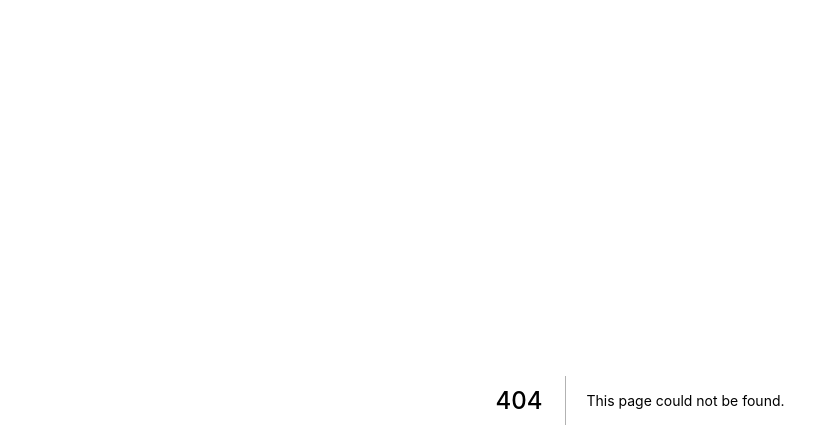
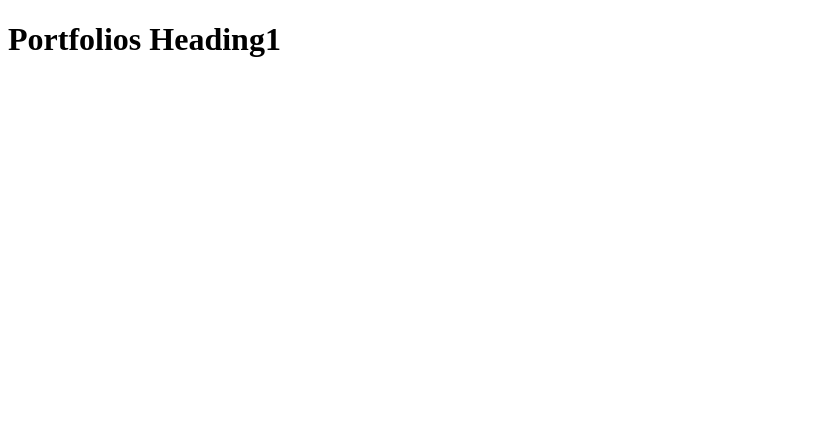
Before and after one commit to jyk524/nextjs-PortfolioV2, a Next.js app: page /portfolios in a window 1280 px wide. Before the commit this address had no page. Shown: the top 448 px of the page, without its empty margins (0-839 px from the left). Built offline with nearby package versions, Linux system fonts and the light colour scheme.

Commit message:
Create : About, Blogs, Cv, Portfolios pages

```diff
--- /dev/null
+++ b/pages/about.js
@@ -0,0 +1,5 @@
+const About = () => {
+  return <h1>About Heading1</h1>;
+};
+
+export default About;
--- /dev/null
+++ b/pages/blogs.js
@@ -0,0 +1,5 @@
+const Blogs = () => {
+  return <h1>Blogs Heading1</h1>;
+};
+
+export default Blogs;
--- /dev/null
+++ b/pages/cv.js
@@ -0,0 +1,5 @@
+const Cv = () => {
+  return <h1>Cv Heading1</h1>;
+};
+
+export default Cv;
--- a/pages/index.js
+++ b/pages/index.js
@@ -1,3 +1,5 @@
-export default function Home() {
+const Home = () => {
   return <h1>Heading 1</h1>;
-}
+};
+
+export default Home;
--- /dev/null
+++ b/pages/portfolios.js
@@ -0,0 +1,5 @@
+const Portfolios = () => {
+  return <h1>Portfolios Heading1</h1>;
+};
+
+export default Portfolios;
```
